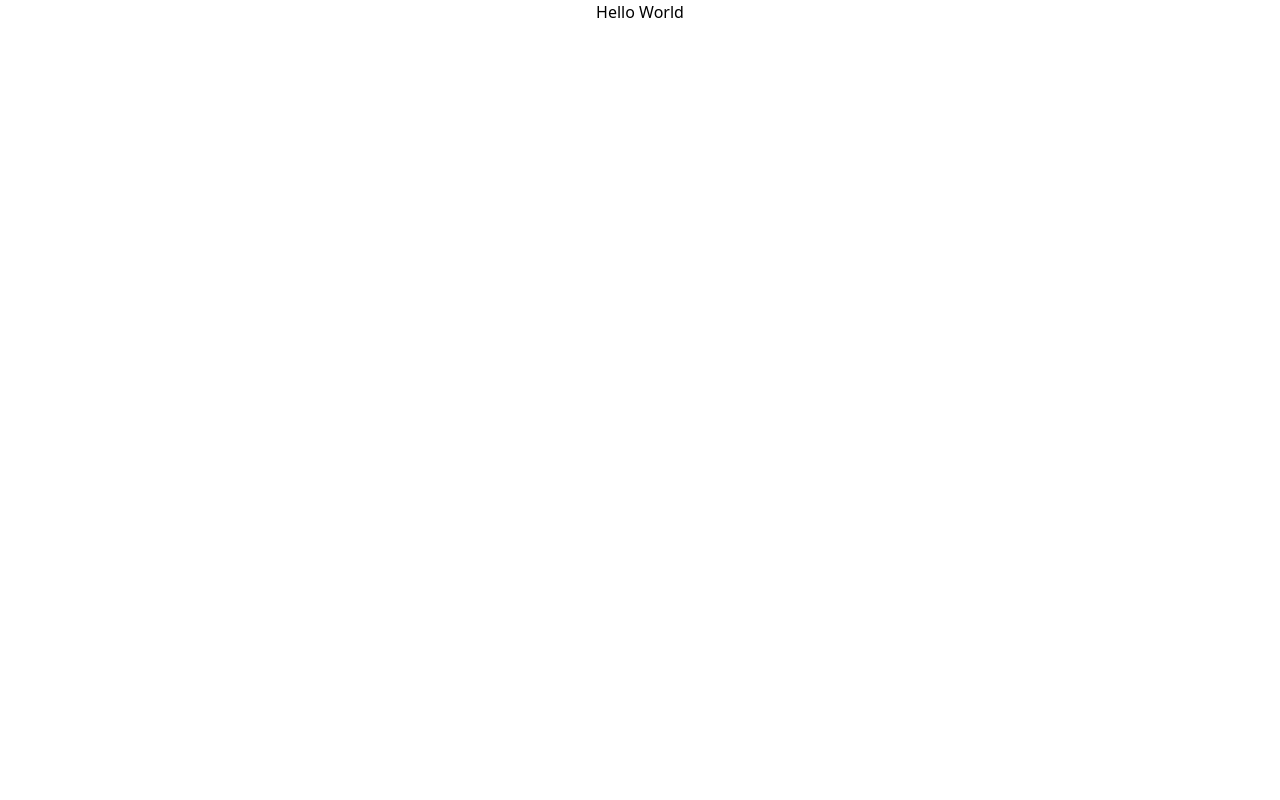
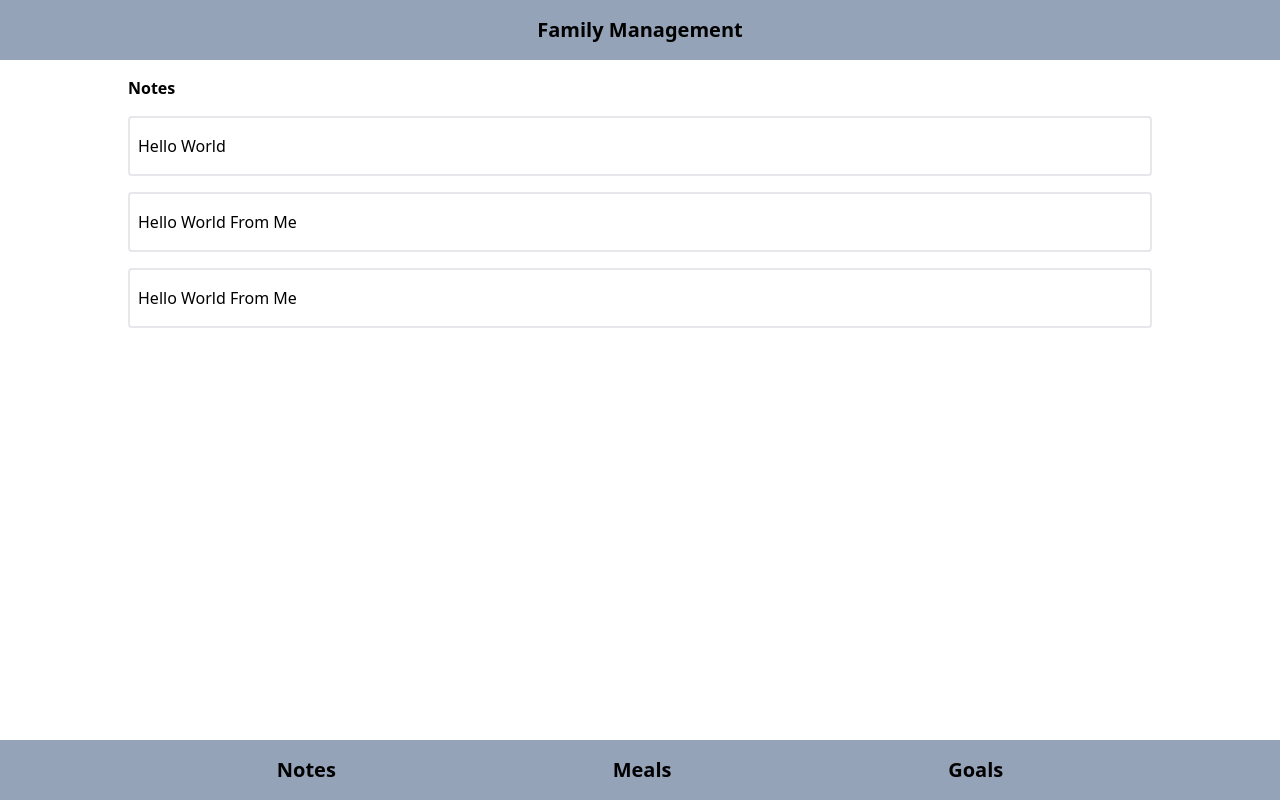
Before and after one commit to TibowB/family-management, a Vue app in the folder client/: page / in a window 1280 px wide. Built offline with nearby package versions, Linux system fonts and the light colour scheme.

Commit message:
Add mock data

```diff
--- a/client/index.html
+++ b/client/index.html
@@ -4,7 +4,7 @@
     <meta charset="UTF-8" />
     <link rel="manifest" href="/manifest.json" />
     <meta name="viewport" content="width=device-width, initial-scale=1.0" />
-    <title>Vite + Vue + TS</title>
+    <title>Family Management</title>
   </head>
   <body>
     <div id="app"></div>
--- a/client/src/App.vue
+++ b/client/src/App.vue
@@ -1,5 +1,35 @@
-<script setup lang="ts"></script>
+<script setup lang="ts">
+import { notes, links } from './data';
+import { Note } from './models/Note';
+
+const toto = (note: Note) => {
+  alert(note.content);
+};
+</script>
 
 <template>
-  <h1 class="text-center">Hello World</h1>
+  <main class="h-screen flex flex-col">
+    <section class="w-full bg-slate-400 text-center flex justify-center py-4">
+      <p class="font-bold text-xl my-auto">Family Management</p>
+    </section>
+
+    <section class="flex-grow w-4/5 mx-auto">
+      <h4 class="font-bold mt-4">Notes</h4>
+      <ul>
+        <li v-for="note in notes">
+          <div
+            class="mx-auto py-4 text-left border-2 rounded pl-2 my-4"
+            @click="toto(note)"
+          >
+            <p>{{ note.content }}</p>
+          </div>
+        </li>
+      </ul>
+    </section>
+    <section
+      class="w-full bg-slate-400 text-center flex justify-evenly pt-4 pb-10 lg:pb-4"
+    >
+      <p v-for="link of links" class="font-bold text-xl my-auto">{{ link }}</p>
+    </section>
+  </main>
 </template>
--- /dev/null
+++ b/client/src/data.ts
@@ -0,0 +1,18 @@
+import { Note } from './models/Note';
+
+export const notes: Note[] = [
+  {
+    content: 'Hello World',
+    creationDate: new Date(2023, 4, 23),
+  },
+  {
+    content: 'Hello World From Me',
+    creationDate: new Date(2023, 4, 24),
+  },
+  {
+    content: 'Hello World From Me',
+    creationDate: new Date(2023, 4, 25),
+  },
+];
+
+export const links: string[] = ['Notes', 'Meals', 'Goals'];
--- /dev/null
+++ b/client/src/models/Note.ts
@@ -0,0 +1,4 @@
+export interface Note {
+  content: string;
+  creationDate: Date;
+}
```
